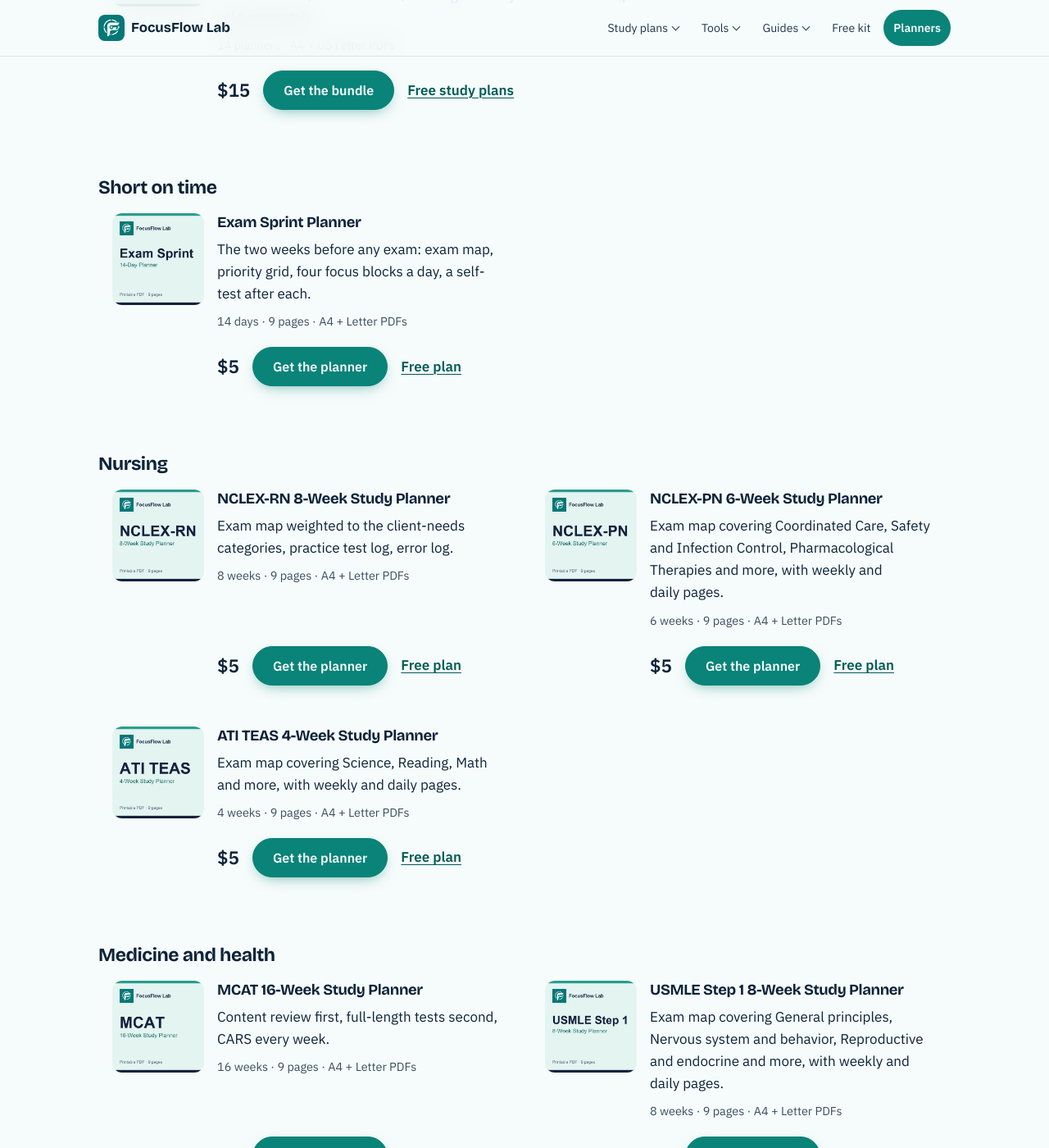
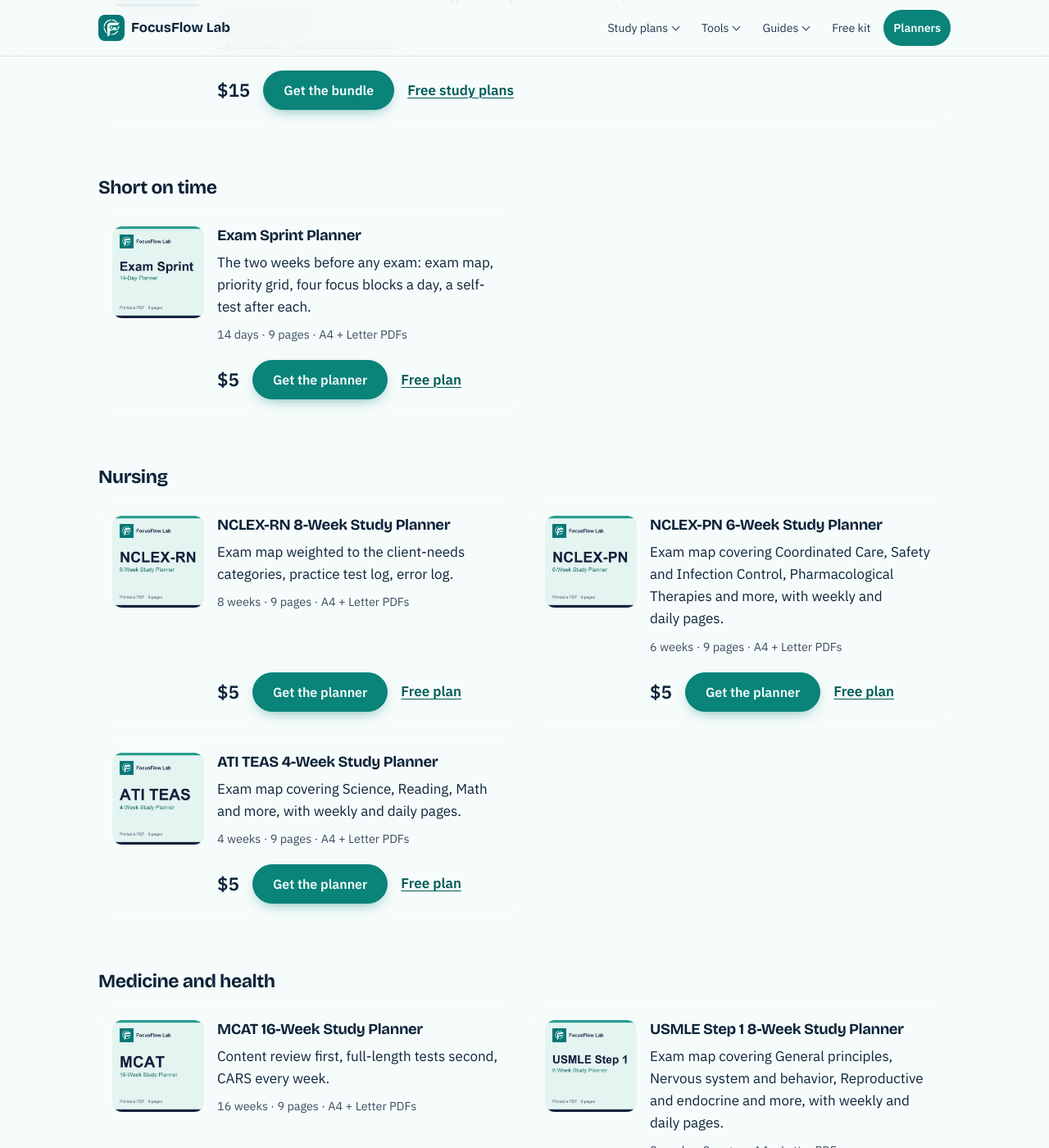
Before and after one commit to focusflowlab/focusflowlab.github.io, a Jekyll site: the page planners/index.html, which Jekyll copies as it is, in a window 1280 px wide and 1400 px high, scrolled down 543 px. Shown: the whole window at 82% size. Built offline with Jekyll 4.4.1, drawn with Linux system fonts in a browser that asks for light colours.

Commit message:
Planner groups: fix heading spacing (negative margin pulled headings into the cards)
Co-Authored-By: Claude Sonnet 5.5 <noreply@anthropic.com>

```diff
--- a/assets/site.css
+++ b/assets/site.css
@@ -672,5 +672,5 @@ ul.cards + section.reading { margin-top: var(--space-lg); }
 .kit-exam select { width: 100%; min-height: 2.75rem; padding: var(--space-xs) var(--space-sm); border: 1px solid var(--color-muted); border-radius: var(--radius-control); background: var(--color-paper); color: var(--color-ink); font: 1rem/1.4 var(--font-body); }
 
 /* planner index groups */
-.planner-group { margin: var(--space-2xl) 0 calc(-1 * var(--space-md)); font: 700 var(--text-title)/1.2 var(--font-display); }
-.planner-group + .planner-grid { margin-top: var(--space-md); }
+.planner-group { margin: var(--space-2xl) 0 var(--space-md); font: 700 var(--text-title)/1.2 var(--font-display); }
+.planner-group + .planner-grid { margin-top: 0; }
```
